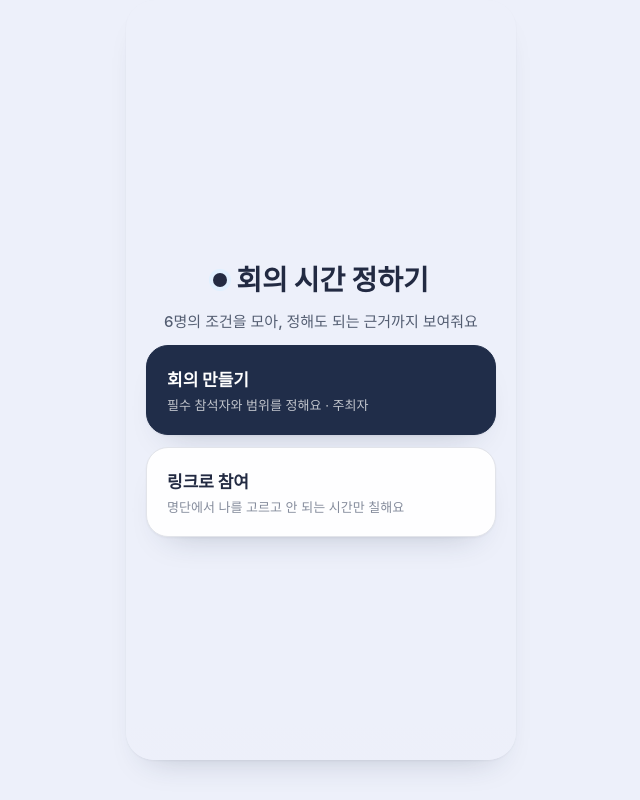
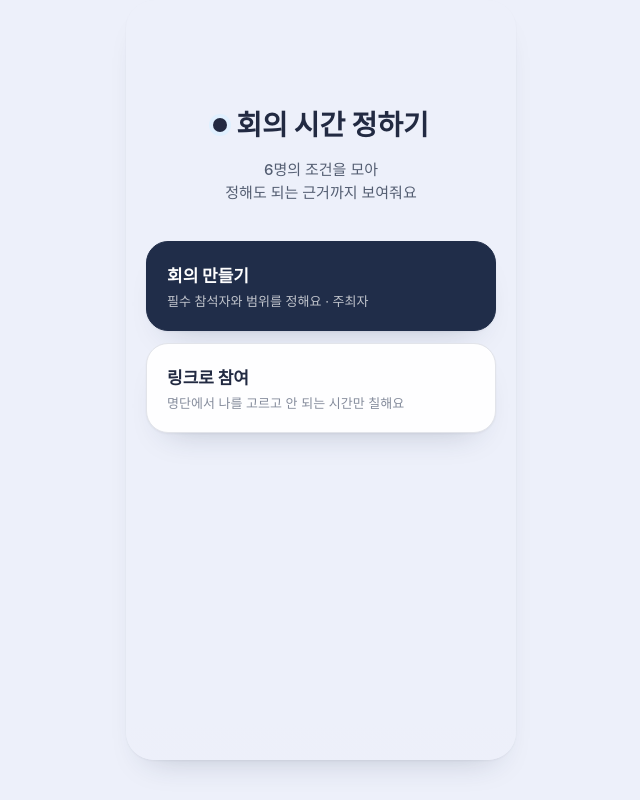
Before and after one commit to JJongW/Toss_Product_Design_Challenge, a Next.js app: page / in a window 1280 px wide. Shown: the whole page, without its empty margins (319-959 px from the left). Built offline with nearby package versions, Linux system fonts and the light colour scheme.

Commit message:
홈 상단정렬 히어로 구성(정중앙 void 제거)

```diff
--- a/src/components/FitTime.tsx
+++ b/src/components/FitTime.tsx
@@ -514,16 +514,22 @@ export default function FitTime() {
   if (screen === "home") {
     centerScreen = true;
     body = (
-      <div style={{ margin: "auto 0" }}>
+      <div style={{ paddingTop: 44 }}>
         <div
           className="wordmark"
           style={{ justifyContent: "center", display: "flex", fontSize: 28 }}
         >
           회의 시간 정하기
         </div>
-        <div className="t-body" style={{ textAlign: "center", marginTop: 10 }}>
-          6명의 조건을 모아, 정해도 되는 근거까지 보여줘요
-        </div>
+        <div
+          className="t-body"
+          style={{ textAlign: "center", marginTop: 12, lineHeight: 1.55 }}
+        >
+          6명의 조건을 모아
+          <br />
+          정해도 되는 근거까지 보여줘요
+        </div>
+        <div style={{ marginTop: 36 }}>
           <button
             className="choice accent"
             onClick={() => {
@@ -544,6 +550,7 @@ export default function FitTime() {
             <div className="ct">링크로 참여</div>
             <div className="cs">명단에서 나를 고르고 안 되는 시간만 칠해요</div>
           </button>
+        </div>
       </div>
     );
   } else if (screen === "create") {
```
Lines whose indentation alone changed are shown as unchanged.
